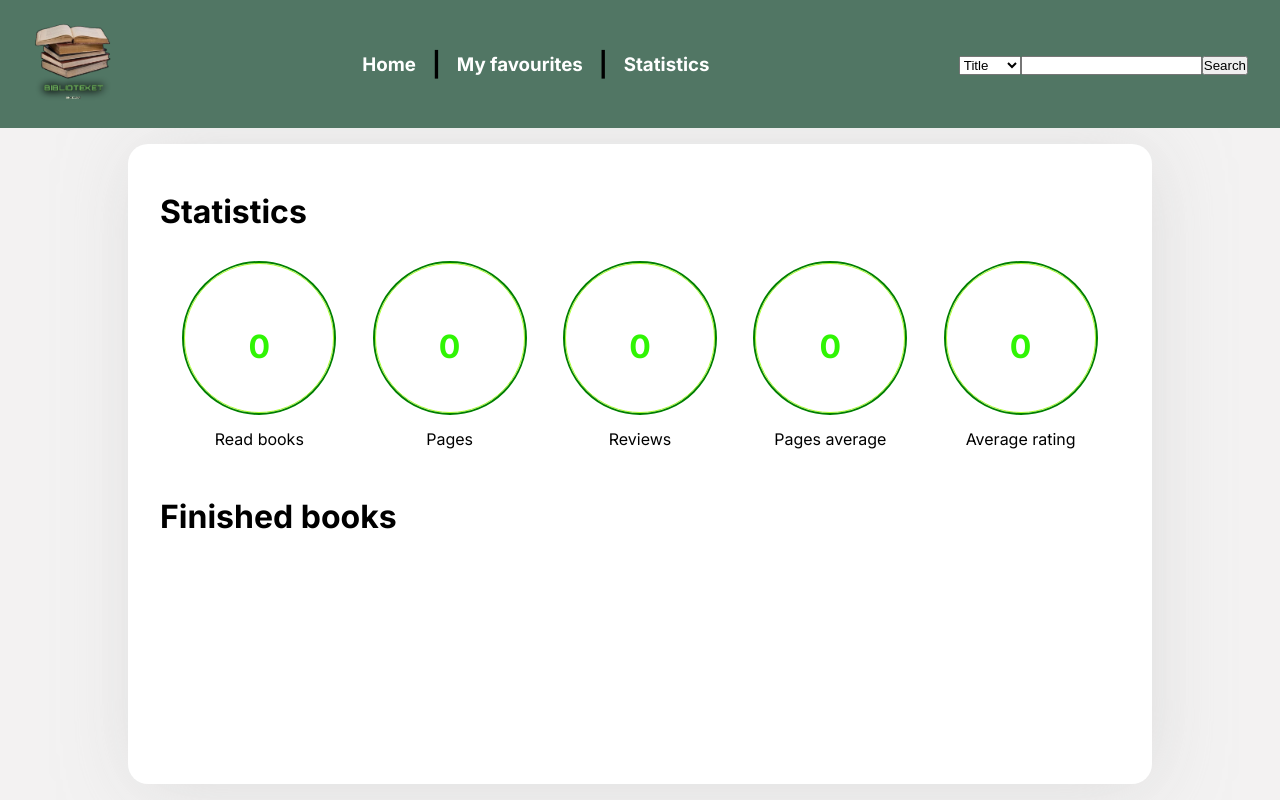
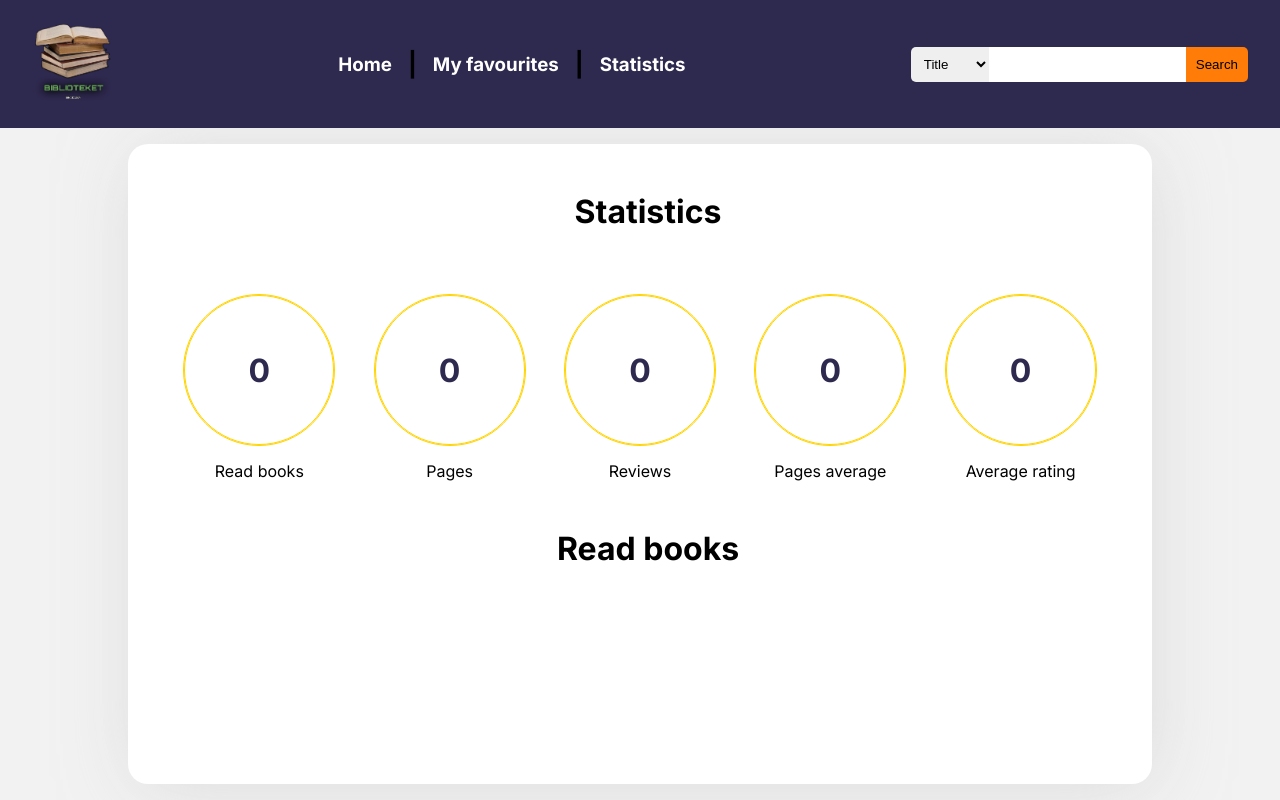
Before and after one commit to isabellaes/slutprojekt-js-ramverk, a Next.js app: page /statistics in a window 1280 px wide. Built offline with nearby package versions, Linux system fonts and the light colour scheme.

Commit message:
updated colors and added modules

```diff
--- a/app/components/counter/counter.scss
+++ b/app/components/counter/counter.scss
@@ -5,9 +5,10 @@
   justify-content: center;
   gap: 1em;
   margin: 1em;
+
   .circle {
-    outline: 2px solid green;
-    border: 1px solid greenyellow;
+    outline: 1px solid #ffd400;
+    border: 1px solid #ffd400;
     padding: 1em;
     border-radius: 50%;
     height: 150px;
@@ -15,9 +16,10 @@
     display: flex;
     align-items: center;
     justify-content: center;
-  }
 
-  h1 {
-    color: rgb(48, 245, 4);
+    h1 {
+      color: #2e294e;
+      text-align: center;
+    }
   }
 }
--- a/app/components/header/Search.tsx
+++ b/app/components/header/Search.tsx
@@ -46,7 +46,9 @@ const Search = () => {
         id="search"
         onChange={(e) => setSearchTerm(e.currentTarget.value)}
       />
-      <button onClick={() => handleSearch()}>Search</button>
+      <button id="search-btn" onClick={() => handleSearch()}>
+        Search
+      </button>
     </div>
   );
 };
--- a/app/components/header/header.scss
+++ b/app/components/header/header.scss
@@ -7,7 +7,7 @@ header {
   justify-content: space-between;
   padding: 1em 2em 1em 2em;
   position: fixed;
-  background-color: #517664;
+  background-color: #2e294e;
 
   nav {
     display: flex;
@@ -20,4 +20,22 @@ header {
     text-decoration: none;
     color: white;
   }
+
+  #search-select {
+    border-radius: 5px 0 0 5px;
+    padding: 9px;
+    border: none;
+  }
+  #search {
+    padding: 10px;
+    border-radius: 0;
+    border: none;
+  }
+
+  #search-btn {
+    background-color: #ff7c09;
+    border-radius: 0 5px 5px 0;
+    padding: 10px;
+    border: none;
+  }
 }
--- a/app/components/list/list.scss
+++ b/app/components/list/list.scss
@@ -1,10 +1,11 @@
 .list {
   display: flex;
   padding: 1em;
-  background-color: #cacfd661;
   gap: 1em;
-  align-items: center;
   margin: 1em;
+  outline: 1px solid #ffd400;
+  border: 1px solid #ffd400;
+  border-radius: 5px;
 
   &.row {
     flex-direction: row;
--- a/app/statistics/page.tsx
+++ b/app/statistics/page.tsx
@@ -8,7 +8,6 @@ import Button from "../components/button/Button";
 import Modal from "../components/Modal/Modal";
 import Form from "../components/form/Form";
 import { useToggleModal } from "../lib/hooks/useToggleModal";
-import "./statistics.scss";
 import {
   calculateAverage,
   calculateTotal,
@@ -19,6 +18,7 @@ import { AppDispatch } from "@/app/lib/features/store";
 import { removeBookFromReadList } from "../lib/features/books/bookSlice";
 import { useState } from "react";
 import Counter from "../components/counter/Counter";
+import style from "./statistics.module.scss";
 
 export default function Page() {
   const [selected, setSelected] = useState<string>("");
@@ -42,10 +42,10 @@ export default function Page() {
   }
 
   return (
-    <div className="statistics">
+    <div className={style.statistics}>
       <Container>
-        <h1>Statistics</h1>
-        <div className="row space-evenly">
+        <h1 className={style.title}>Statistics</h1>
+        <div className={style.counters}>
           <Counter number={books.readList.length} title="Read books"></Counter>
           <Counter number={calculateTotal(numbers)} title="Pages" />
 
@@ -65,24 +65,29 @@ export default function Page() {
           ></Counter>
         </div>
 
-        <h1>Finished books</h1>
+        <h1 className={style.title}>Read books</h1>
 
         {books.readList.map((b) => (
           <List space="between">
-            <div className="row">
+            <div className={style.column}>
               <img src={b.img_url} alt="" />
-              <div>
-                <h2>{b.title}</h2>
+              <div className={style.text}>
+                <h3>{b.title}</h3>
                 <p>{b.number_of_pages}</p>
+              </div>
             </div>
 
             {b.revies?.rating ? (
-                <div className="review">
-                  <h2>Review</h2>
+              <div className={style.review}>
+                <h3>Review</h3>
                 <p>Comment: {b.revies.text}</p>
                 <p>Rating: {b.revies.rating}/10</p>
               </div>
             ) : (
+              <></>
+            )}
+            <div className={style.buttons}>
+              {b.revies === undefined ? (
                 <Button
                   handleOnClick={() => {
                     setSelected(b.key);
@@ -90,12 +95,15 @@ export default function Page() {
                   }}
                   title="Add review"
                 />
+              ) : (
+                <></>
               )}
-            </div>
+
               <Button
                 title="Remove"
                 handleOnClick={() => dispatch(removeBookFromReadList(b.key))}
               ></Button>
+            </div>
           </List>
         ))}
 
--- /dev/null
+++ b/app/statistics/statistics.module.scss
@@ -0,0 +1,46 @@
+.statistics {
+  .bold {
+    font-weight: bolder;
+  }
+
+  .review {
+    display: flex;
+    flex-direction: column;
+    justify-content: center;
+    align-items: center;
+  }
+
+  .title {
+    padding: 0.5em 0 1em 0.5em;
+    text-align: center;
+  }
+
+  .counters {
+    display: flex;
+    flex-direction: row;
+    justify-content: space-evenly;
+  }
+  .column {
+    display: flex;
+    flex-direction: column;
+    gap: 1em;
+
+    .text {
+      padding: 1em;
+    }
+
+    img {
+      max-width: 100px;
+      margin: 1em;
+    }
+  }
+
+  .buttons {
+    display: flex;
+    flex-direction: column;
+    gap: 2em;
+    justify-content: center;
+    align-items: center;
+    padding: 1em;
+  }
+}
--- a/app/statistics/statistics.scss
+++ /dev/null
@@ -1,31 +0,0 @@
-.statistics {
-  .bold {
-    font-weight: bolder;
-  }
-
-  .list-item {
-    display: flex;
-    flex-direction: row;
-  }
-  h1 {
-    padding-top: 0.5em;
-  }
-  .review {
-    display: flex;
-    flex-direction: column;
-    padding-left: 1em;
-  }
-
-  .space-evenly {
-    justify-content: space-evenly;
-  }
-  .row {
-    display: flex;
-    flex-direction: row;
-
-    img {
-      max-height: 100px;
-      margin-right: 1em;
-    }
-  }
-}
```
Lines whose indentation alone changed are shown as unchanged.
